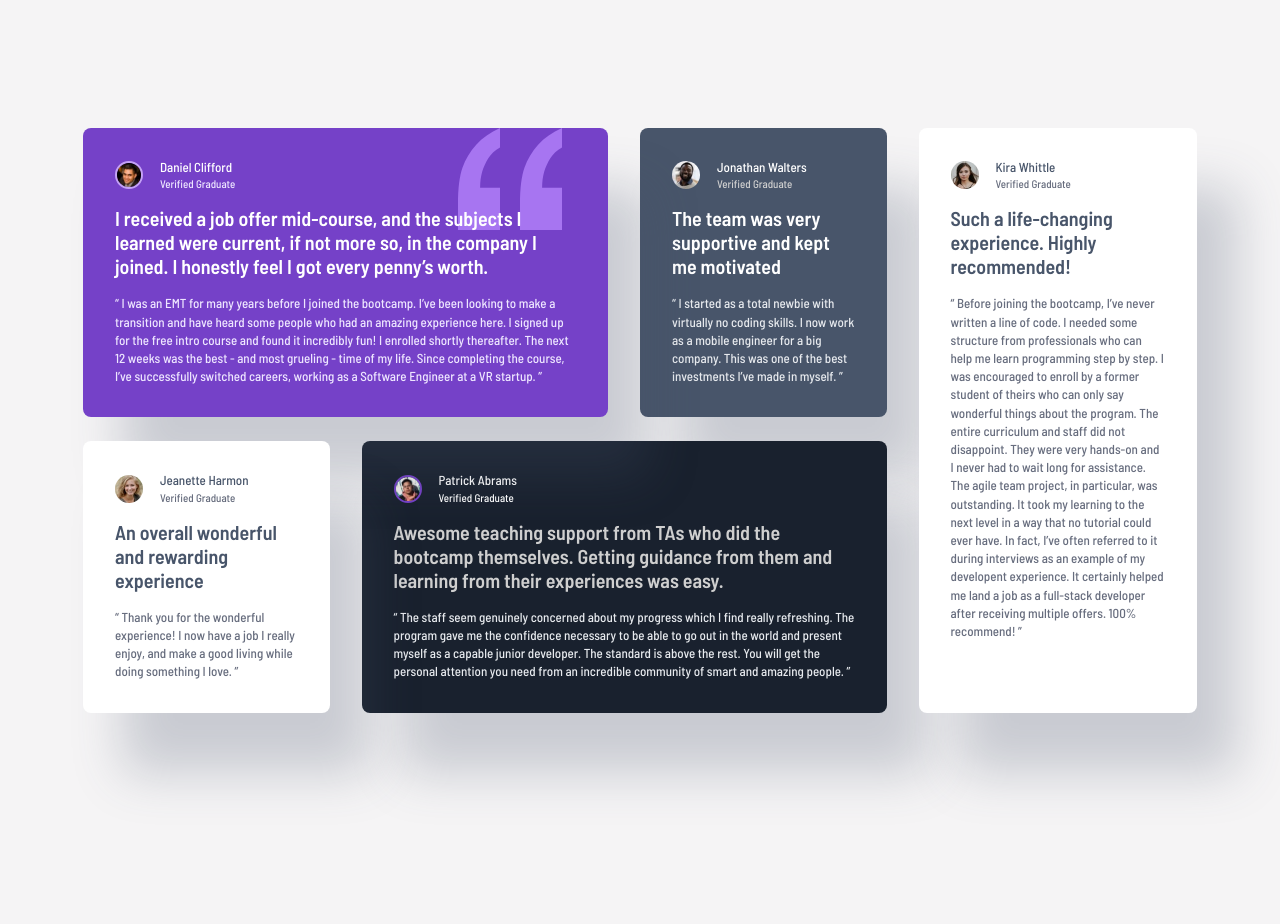
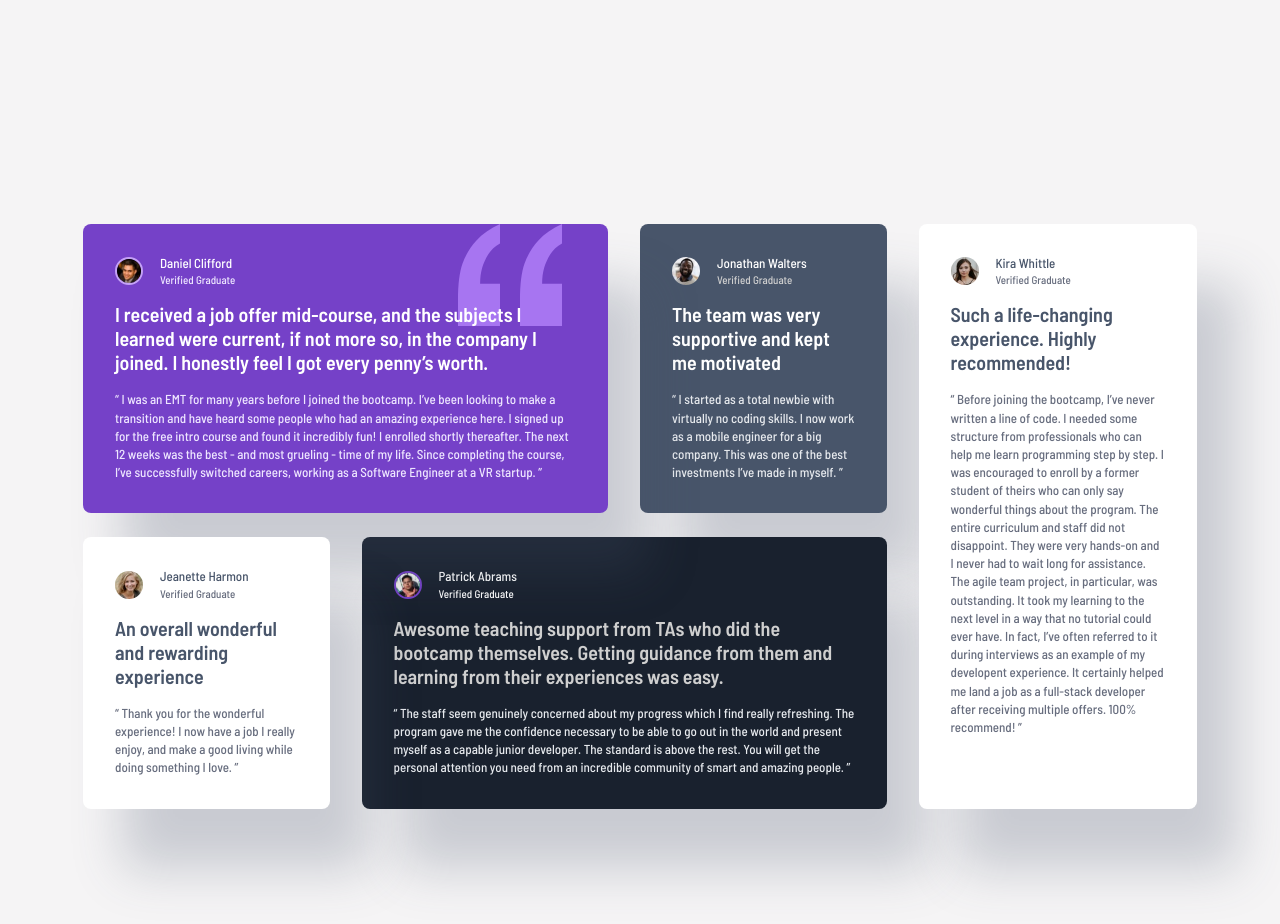
Before and after one commit to anggelserrato/fm-testimonials-grid-section, a React (Vite) app: page / in a window 1280 px wide. Shown: the top 924 px of the page. Before the commit the page ends 841 px from the top, so only its background shows below. Built offline with nearby package versions, Linux system fonts and the light colour scheme.

Commit message:
style: update spacing tokens and refine global background

```diff
--- a/src/components/TestimonialsSection.jsx
+++ b/src/components/TestimonialsSection.jsx
@@ -8,7 +8,7 @@ import bgPatternQuotation from '../assets/bg-pattern-quotation.svg';
 function TestimonialsSection() {
   return (
     <main>
-      <section className="mx-auto my-[70px] flex max-w-[311px] flex-col items-center justify-center gap-card-400 md:grid md:max-w-[647px] md:grid-cols-2 md:items-stretch xl:my-card-1600 xl:max-w-[1114px] xl:grid-cols-4 xl:gap-x-card-400 xl:gap-y-card-300">
+      <section className="mx-auto my-[70px] flex max-w-[311px] flex-col items-center justify-center gap-card-400 md:grid md:max-w-[647px] md:grid-cols-2 md:items-stretch xl:my-card-2800 xl:max-w-[1114px] xl:grid-cols-4 xl:gap-x-card-400 xl:gap-y-card-300">
         <article className="relative flex flex-col gap-card-200 rounded-lg bg-card-Purple-500 p-card-400 shadow-card md:col-span-2 md:col-start-1 md:row-start-1">
           <img
             src={bgPatternQuotation}
--- a/src/index.css
+++ b/src/index.css
@@ -20,7 +20,7 @@
   --spacing-card-300: 24px;
   --spacing-card-400: 32px;
   --spacing-card-500: 40px;
-  --spacing-card-1600: 128px;
+  --spacing-card-2800: 224px;
   --shadow-card: 40px 60px 50px 0px rgba(72, 85, 106, 0.25);
 }
 
```
